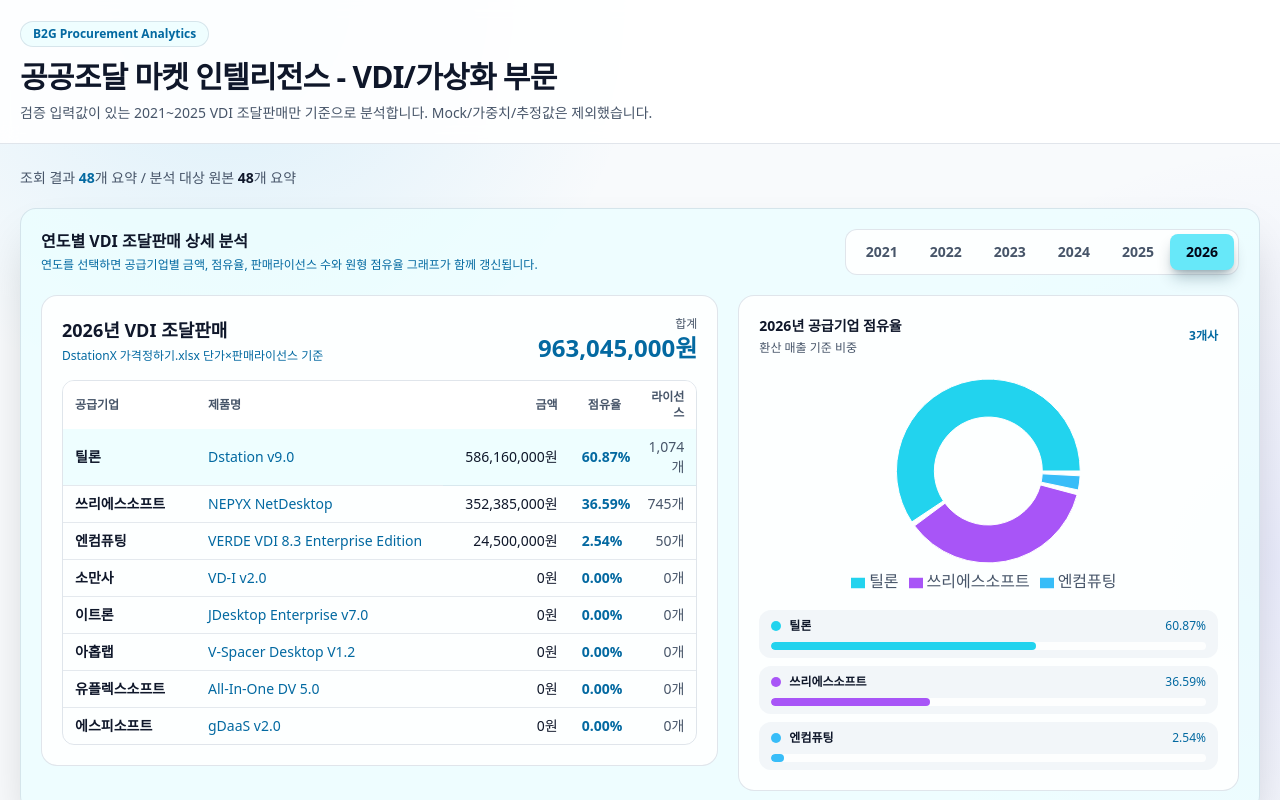
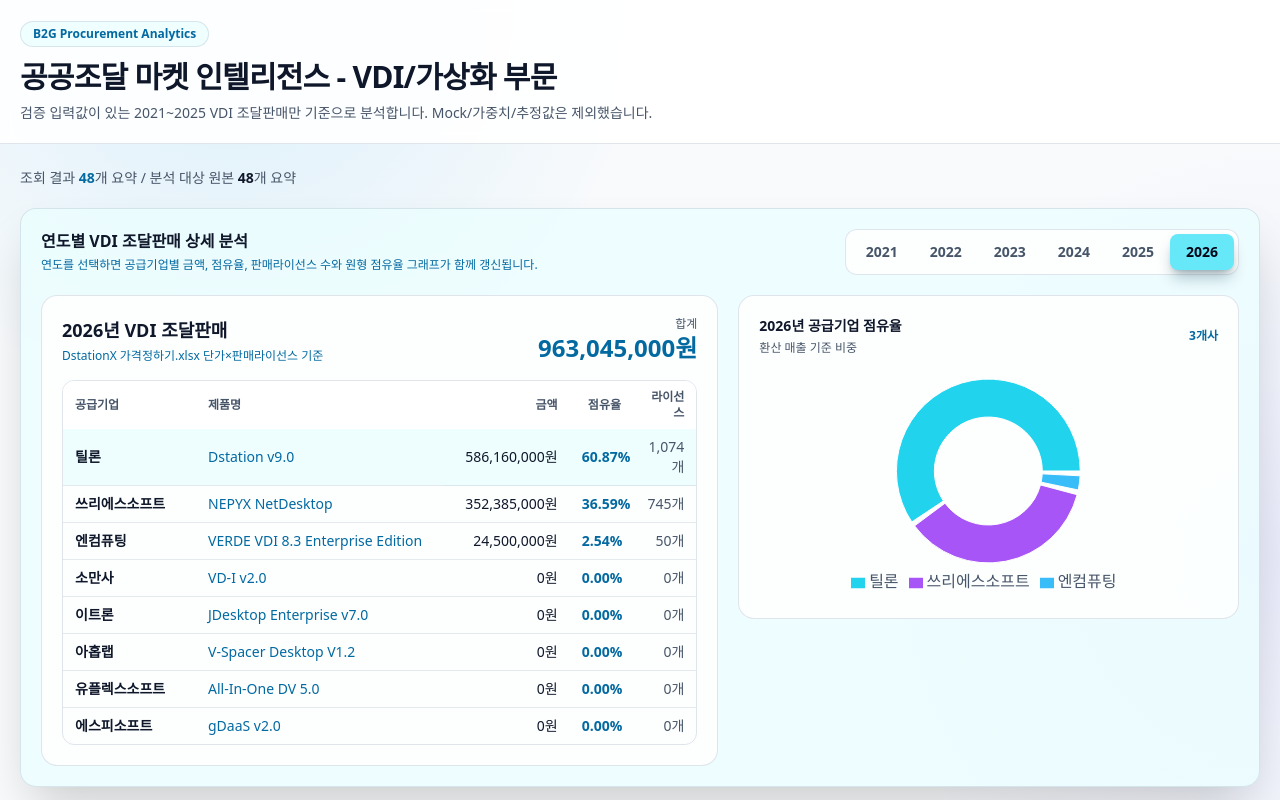
Before and after one commit to kwon007009-stack/jiwon13, a React (Vite) app: page / in a window 1280 px wide. Shown: the top 800 px of the page. Built offline with nearby package versions, Linux system fonts and the light colour scheme.

Commit message:
Move annual share details into tooltip

```diff
--- a/src/App.jsx
+++ b/src/App.jsx
@@ -475,31 +475,23 @@
                     <Pie data={annualShareData} dataKey="amount" nameKey="name" innerRadius={54} outerRadius={92} paddingAngle={3}>
                       {annualShareData.map((_, index) => <Cell key={index} fill={CHART_COLORS[index % CHART_COLORS.length]} />)}
                     </Pie>
+                    <Tooltip
+                      contentStyle={{
+                        background: "#ffffff",
+                        border: "1px solid #cbd5e1",
+                        borderRadius: 12,
+                        color: "#0f172a",
+                        boxShadow: "0 14px 30px rgba(15,23,42,0.14)"
+                      }}
+                      labelStyle={{ color: "#0f172a", fontWeight: 900 }}
+                      formatter={(value, _name, item) => [
+                        `${formatMoney(value)} / ${safeNumber(item?.payload?.share).toFixed(2)}%`,
+                        item?.payload?.name ?? "공급기업"
+                      ]}
+                    />
                     <Legend />
                   </PieChart>
                 </ResponsiveContainer>
-              </div>
-              <div className="mt-3 space-y-2">
-                {annualShareData.map((company, index) => (
-                  <div key={company.name} className="rounded-xl bg-white/[0.03] px-3 py-2 text-xs">
-                    <div className="mb-2 flex items-center justify-between gap-3">
-                      <span className="flex min-w-0 items-center gap-2 font-bold text-white">
-                        <span className="h-2.5 w-2.5 shrink-0 rounded-full" style={{ backgroundColor: CHART_COLORS[index % CHART_COLORS.length] }} />
-                        <span className="truncate">{company.name}</span>
-                      </span>
-                      <span className="shrink-0 text-cyan-200">{company.share.toFixed(2)}%</span>
-                    </div>
-                    <div className="h-2 overflow-hidden rounded-full bg-slate-800">
-                      <div
-                        className="h-full rounded-full"
-                        style={{
-                          width: `${Math.max(3, Math.min(100, company.share))}%`,
-                          backgroundColor: CHART_COLORS[index % CHART_COLORS.length]
-                        }}
-                      />
-                    </div>
-                  </div>
-                ))}
               </div>
             </article>
           </div>
```
